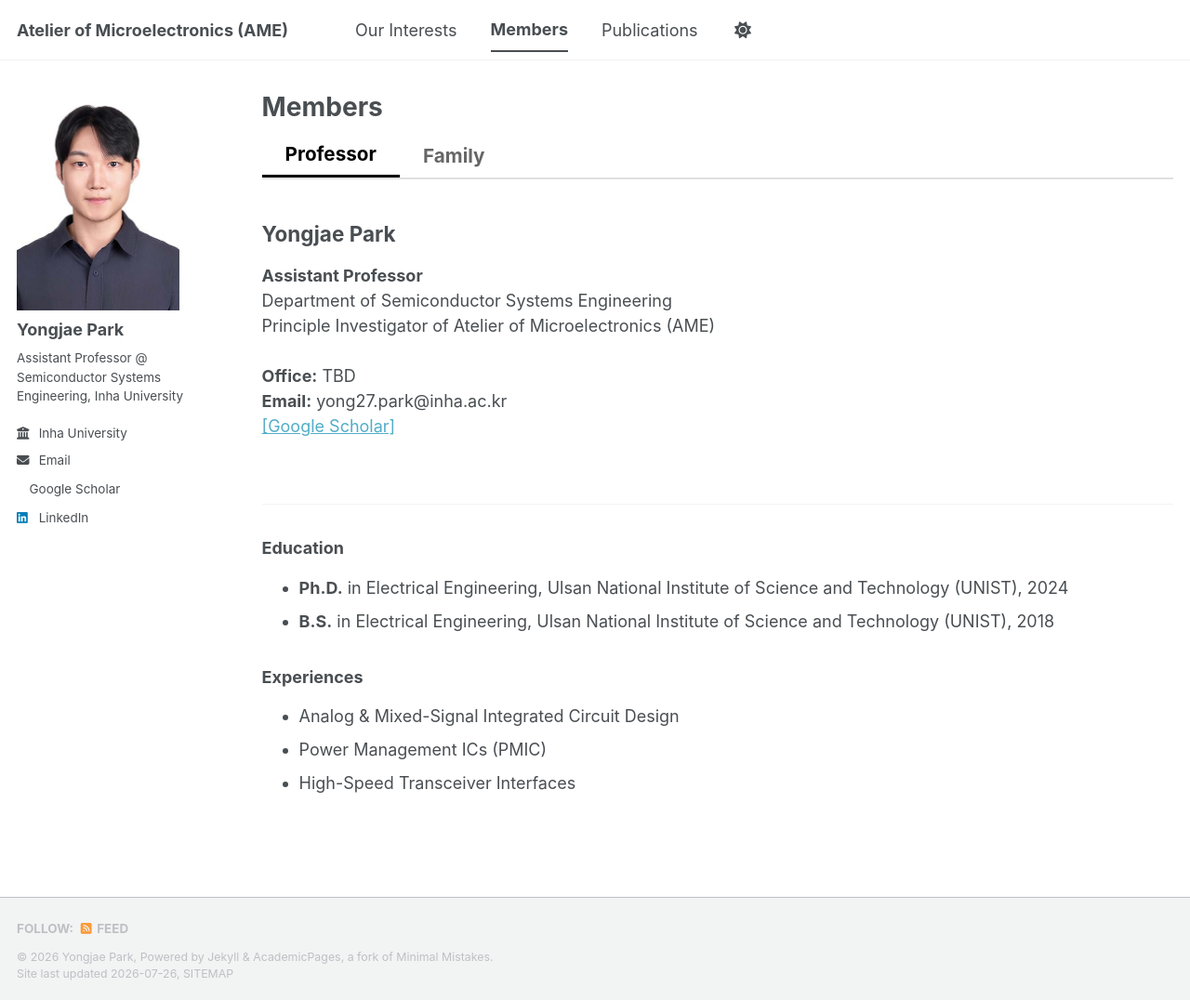
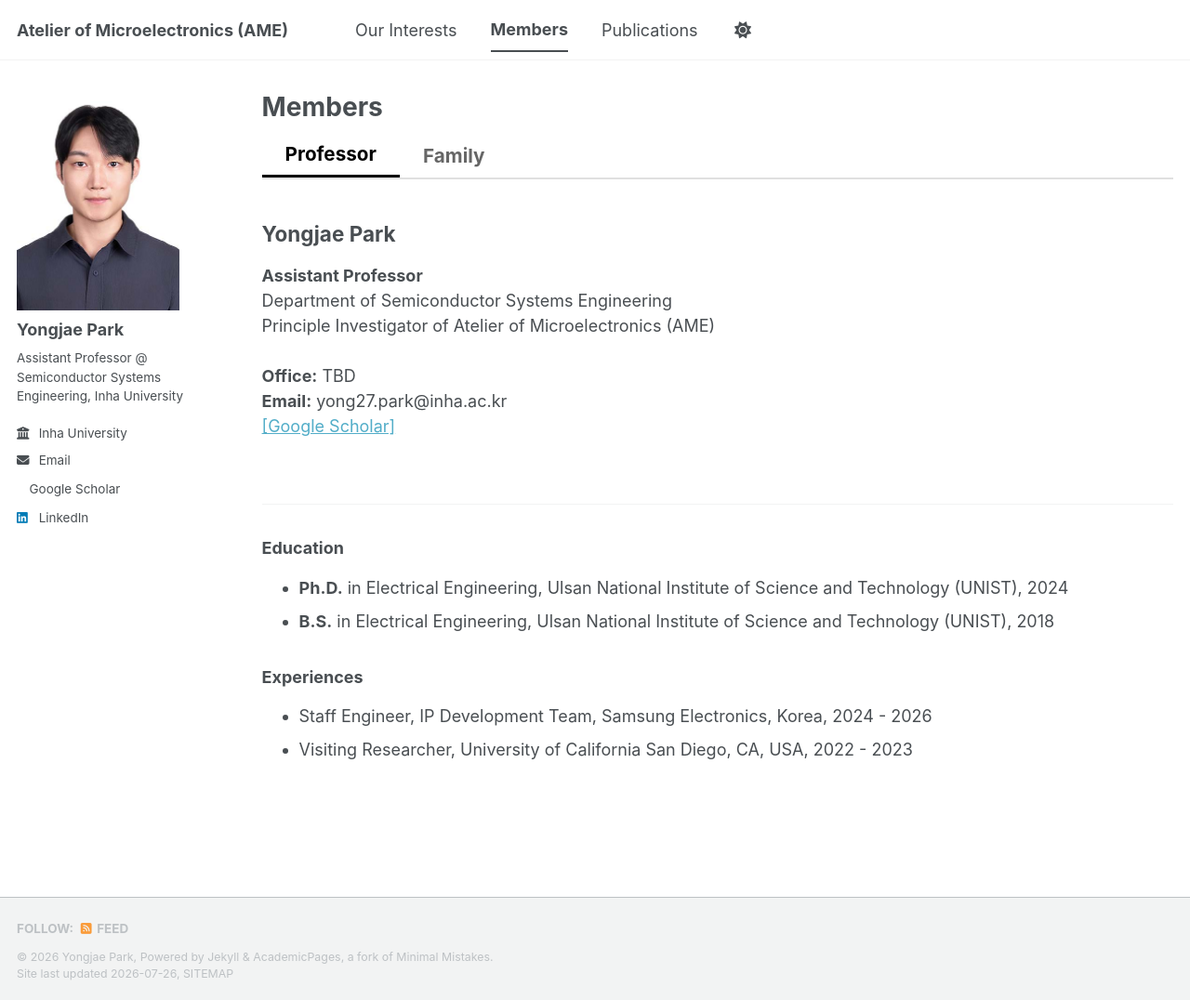
Before and after one commit to yong27park/AME.github.io, a Jekyll site: the page built from _pages/members.md, in a window 1280 px wide and 1076 px high. Shown: the whole window at 93% size. Built offline with Jekyll 4.4.1, drawn with Linux system fonts in a browser that asks for light colours; a style sheet for code colours, icons or effects is not loaded.

Commit message:
Update members.md

```diff
--- a/_pages/members.md
+++ b/_pages/members.md
@@ -72,9 +72,8 @@ author_profile: true
 
   <h3>Experiences</h3>
   <ul>
-    <li>Analog & Mixed-Signal Integrated Circuit Design</li>
-    <li>Power Management ICs (PMIC)</li>
-    <li>High-Speed Transceiver Interfaces</li>
+    <li>Staff Engineer, IP Development Team, Samsung Electronics, Korea, 2024 - 2026 </li>
+    <li>Visiting Researcher, University of California San Diego, CA, USA, 2022 - 2023</li>
   </ul>
 </div>
 
```
